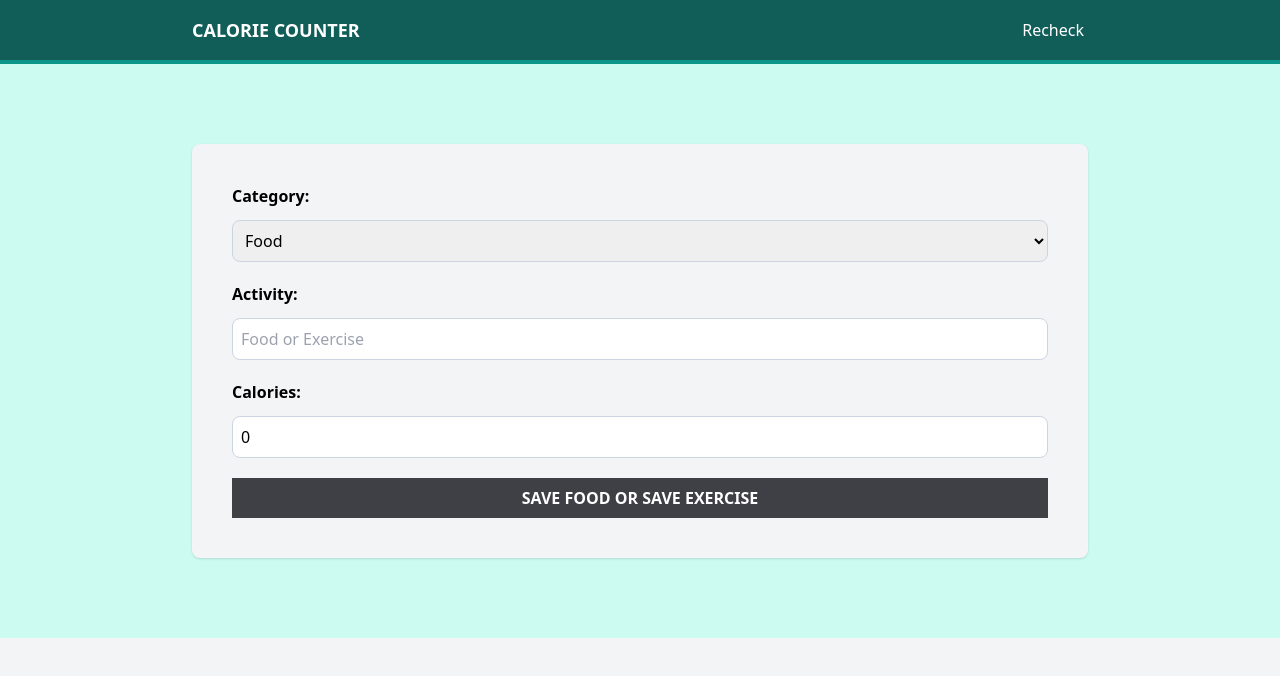
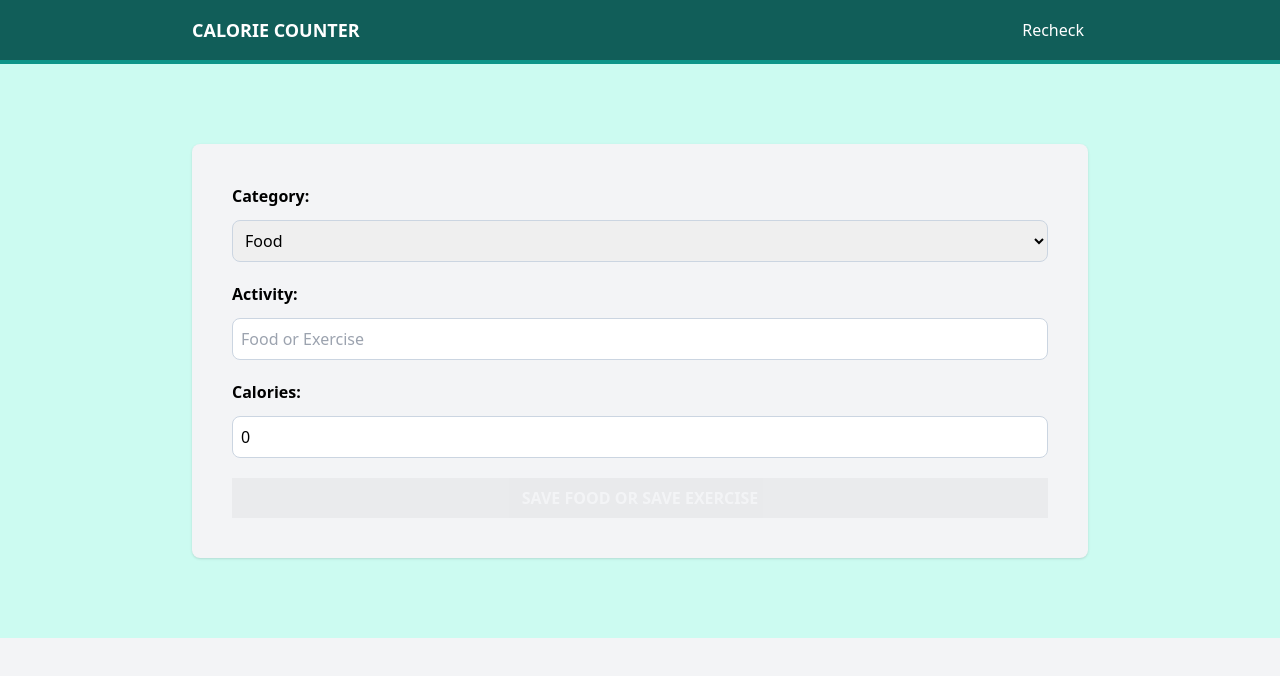
Before and after one commit to wichofly/fitTrack-app, a React (Vite) app: page / in a window 1280 px wide. Shown: the top 676 px of the page. Built offline with nearby package versions, Linux system fonts and the light colour scheme.

Commit message:
feat: trim()  method is used here to ensure that spaces do not count as valid input.

```diff
--- a/src/components/Form.tsx
+++ b/src/components/Form.tsx
@@ -18,6 +18,11 @@ export const Form = () => {
       ...performance,
       [e.target.id]: isNumberField ? +e.target.value : e.target.value,
     });
+  };
+
+  const isValidActivity = () => {
+    const { activity, calories } = performance;
+    return activity.trim() !== '' && calories > 0;
   };
 
   return (
@@ -72,8 +77,9 @@ export const Form = () => {
 
           <input
             type="submit"
-            className="bg-zinc-700 hover:bg-zinc-800 w-full p-2 text-white cursor-pointer font-bold uppercase"
+            className="bg-zinc-700 hover:bg-zinc-800 w-full p-2 text-white cursor-pointer font-bold uppercase disabled:opacity-5"
             value="Save food or save exercise"
+            disabled={!isValidActivity()}
           />
         </form>
       </div>
```
